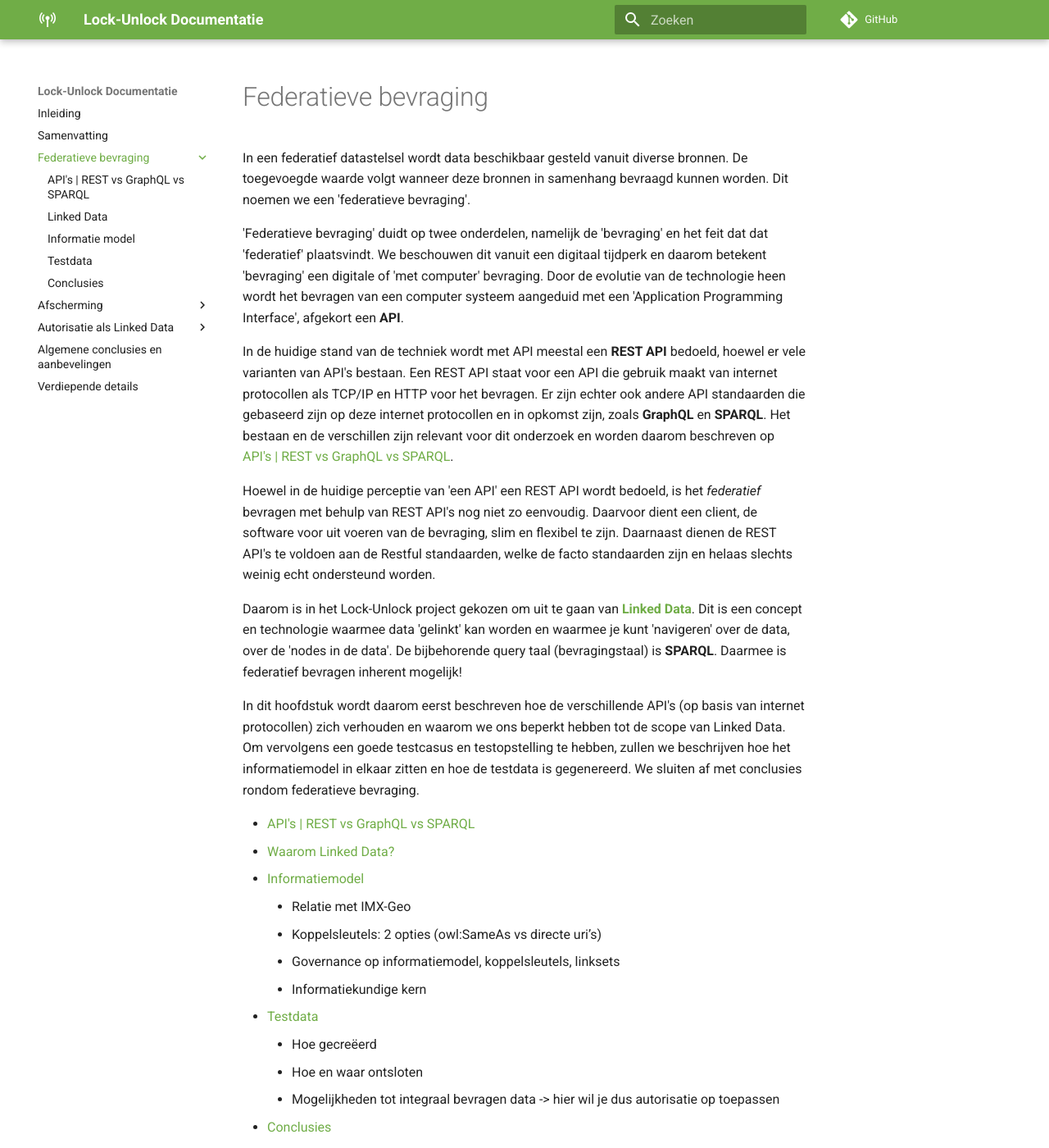
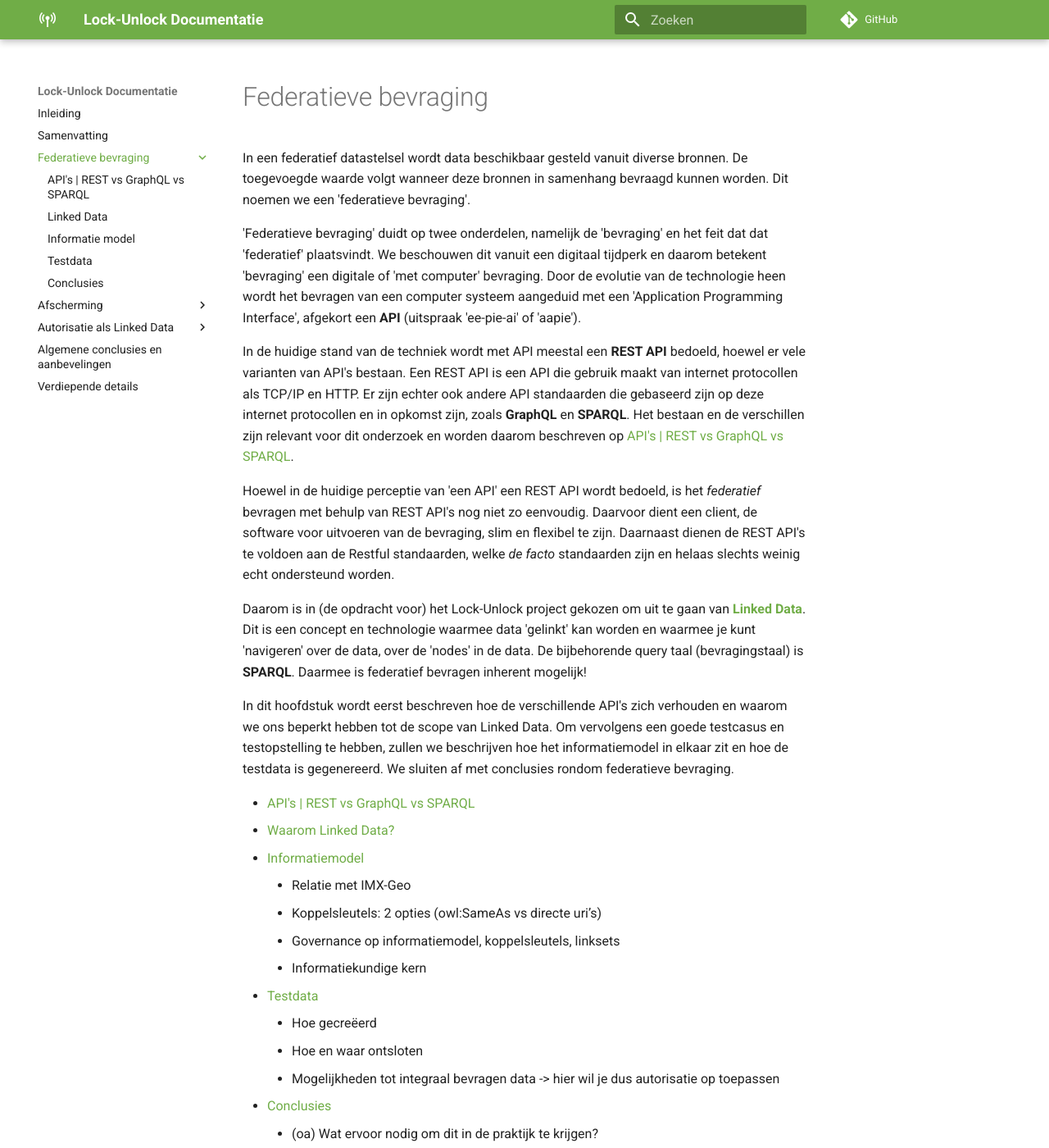
Before and after one commit to kadaster-labs/lock-unlock-docs, an MkDocs documentation site: the page built from docs/federatieve-bevraging/index.md, in a window 1280 px wide and 1400 px high. Shown: the whole window at 82% size. Built offline with MkDocs 1.6.1 and Material for MkDocs 9.7.7, drawn with Linux system fonts in a browser that asks for light colours; comment, search, counter and statistics services are not loaded.

Commit message:
typos + tekstuele tuning

```diff
--- a/docs/federatieve-bevraging/index.md
+++ b/docs/federatieve-bevraging/index.md
@@ -9,31 +9,30 @@
 'federatief' plaatsvindt. We beschouwen dit vanuit een digitaal tijdperk en daarom betekent
 'bevraging' een digitale of 'met computer' bevraging. Door de evolutie van de technologie heen wordt
 het bevragen van een computer systeem aangeduid met een 'Application Programming Interface',
-afgekort een **API**.
+afgekort een **API** (uitspraak 'ee-pie-ai' of 'aapie').
 
 In de huidige stand van de techniek wordt met API meestal een **REST API** bedoeld, hoewel er vele
-varianten van API's bestaan. Een REST API staat voor een API die gebruik maakt van internet
-protocollen als TCP/IP en HTTP voor het bevragen. Er zijn echter ook andere API standaarden die
-gebaseerd zijn op deze internet protocollen en in opkomst zijn, zoals **GraphQL** en **SPARQL**. Het
-bestaan en de verschillen zijn relevant voor dit onderzoek en worden daarom beschreven op [API's |
-REST vs GraphQL vs SPARQL](apis.md).
+varianten van API's bestaan. Een REST API is een API die gebruik maakt van internet protocollen als
+TCP/IP en HTTP. Er zijn echter ook andere API standaarden die gebaseerd zijn op deze internet
+protocollen en in opkomst zijn, zoals **GraphQL** en **SPARQL**. Het bestaan en de verschillen zijn
+relevant voor dit onderzoek en worden daarom beschreven op [API's | REST vs GraphQL vs
+SPARQL](apis.md).
 
 Hoewel in de huidige perceptie van 'een API' een REST API wordt bedoeld, is het _federatief_
 bevragen met behulp van REST API's nog niet zo eenvoudig. Daarvoor dient een client, de software
-voor uit voeren van de bevraging, slim en flexibel te zijn. Daarnaast dienen de REST API's te
-voldoen aan de Restful standaarden, welke de facto standaarden zijn en helaas slechts weinig echt
+voor uitvoeren van de bevraging, slim en flexibel te zijn. Daarnaast dienen de REST API's te voldoen
+aan de Restful standaarden, welke _de facto_ standaarden zijn en helaas slechts weinig echt
 ondersteund worden.
 
-Daarom is in het Lock-Unlock project gekozen om uit te gaan van **[Linked Data](linkeddata.md)**.
-Dit is een concept en technologie waarmee data 'gelinkt' kan worden en waarmee je kunt 'navigeren'
-over de data, over de 'nodes in de data'. De bijbehorende query taal (bevragingstaal) is **SPARQL**.
-Daarmee is federatief bevragen inherent mogelijk!
+Daarom is in (de opdracht voor) het Lock-Unlock project gekozen om uit te gaan van **[Linked
+Data](linkeddata.md)**. Dit is een concept en technologie waarmee data 'gelinkt' kan worden en
+waarmee je kunt 'navigeren' over de data, over de 'nodes' in de data. De bijbehorende query taal
+(bevragingstaal) is **SPARQL**. Daarmee is federatief bevragen inherent mogelijk!
 
-In dit hoofdstuk wordt daarom eerst beschreven hoe de verschillende API's (op basis van internet
-protocollen) zich verhouden en waarom we ons beperkt hebben tot de scope van Linked Data. Om
-vervolgens een goede testcasus en testopstelling te hebben, zullen we beschrijven hoe het
-informatiemodel in elkaar zitten en hoe de testdata is gegenereerd. We sluiten af met conclusies
-rondom federatieve bevraging.
+In dit hoofdstuk wordt eerst beschreven hoe de verschillende API's zich verhouden en waarom we ons
+beperkt hebben tot de scope van Linked Data. Om vervolgens een goede testcasus en testopstelling te
+hebben, zullen we beschrijven hoe het informatiemodel in elkaar zit en hoe de testdata is
+gegenereerd. We sluiten af met conclusies rondom federatieve bevraging.
 
 - [API's | REST vs GraphQL vs SPARQL](./apis.md)
 - [Waarom Linked Data?](./linkeddata.md)
```
Also changed, not shown: docs/federatieve-bevraging/apis.md (+15 -16 lines), docs/federatieve-bevraging/linkeddata.md (+8 -9 lines).
